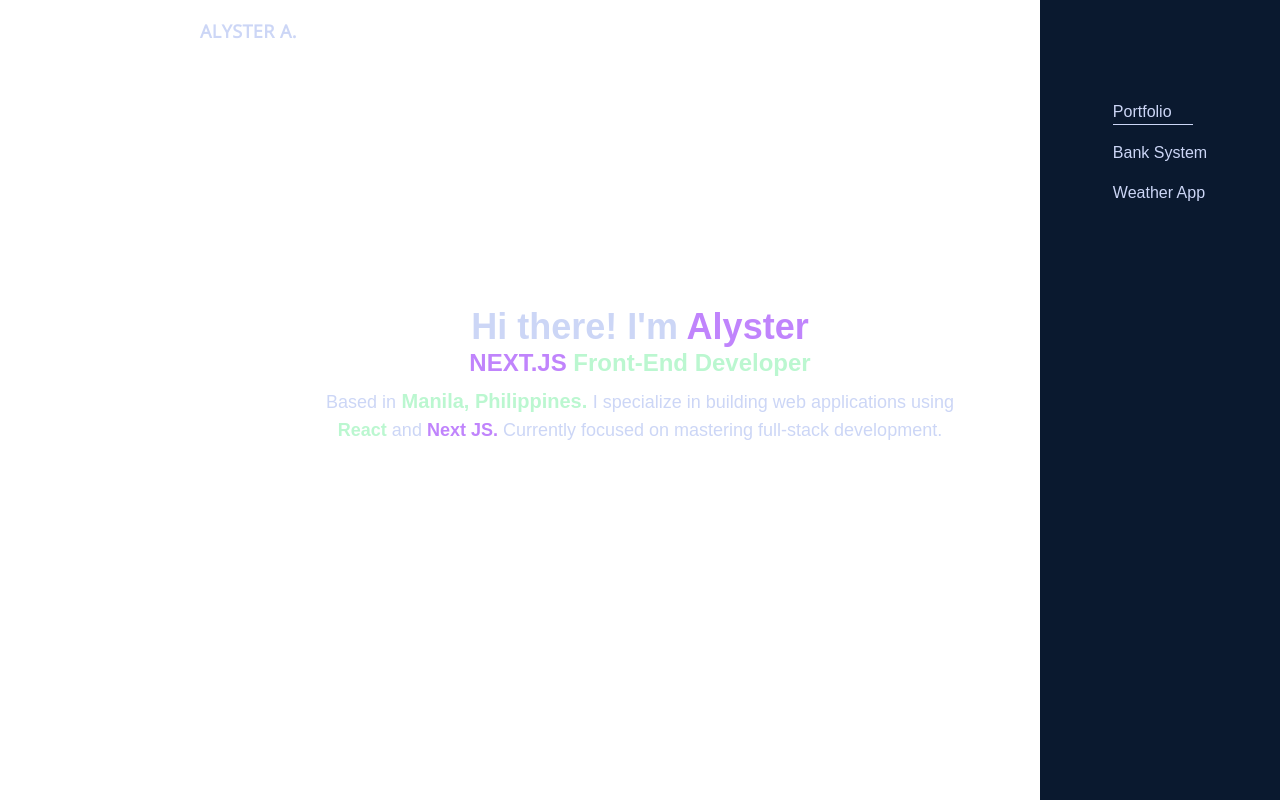
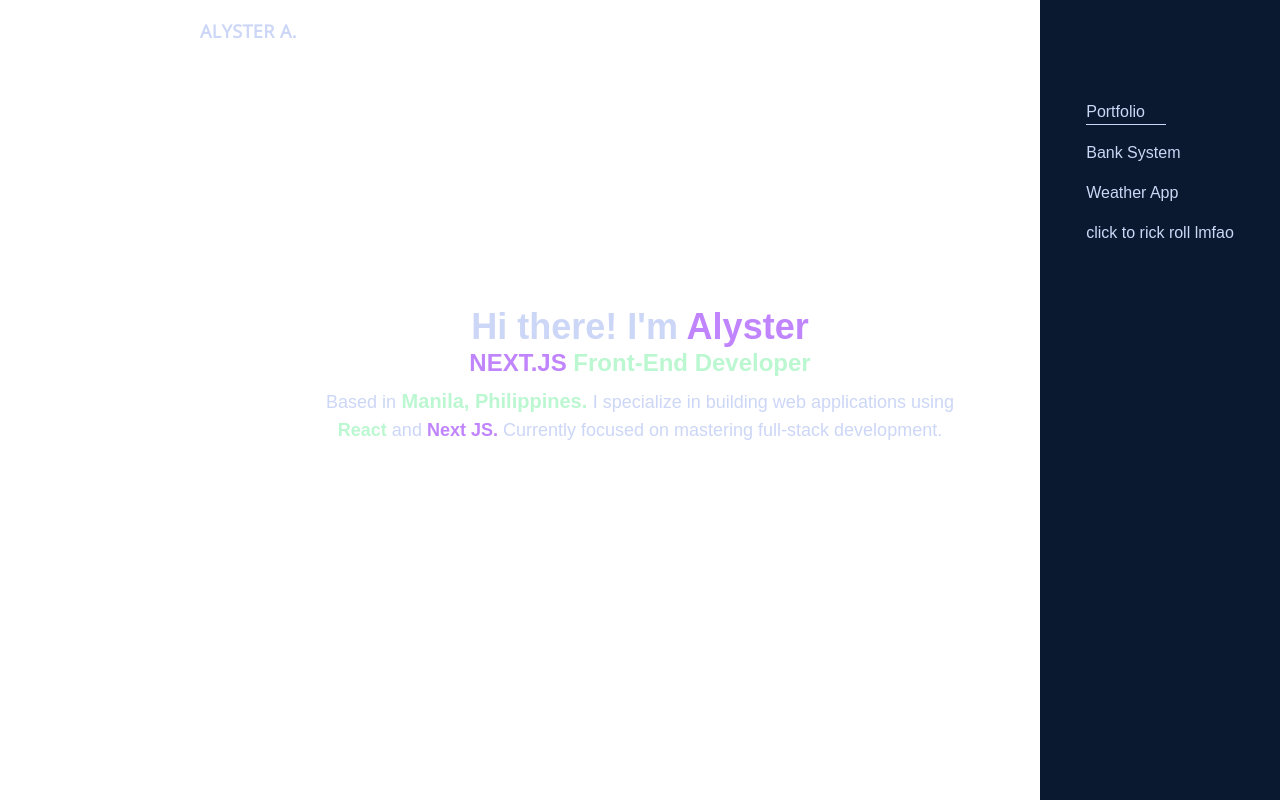
Before and after one commit to alysteragno/Professional-Website, a Next.js app in the folder professional-website/: page / in a window 1280 px wide. Shown: the top 800 px of the page. Built offline with nearby package versions, Linux system fonts and the light colour scheme; a web font is replaced by a local one.

Commit message:
refactor(sidebar): used spread operator to invoke ProjArray function values instead of manually calling each one

```diff
--- a/professional-website/src/app/components/education/education.tsx
+++ b/professional-website/src/app/components/education/education.tsx
@@ -1,3 +1,4 @@
+
 'use client';
 import Image from 'next/image';
 import Link from 'next/link';
--- a/professional-website/src/app/components/sidebar/projectList.tsx
+++ b/professional-website/src/app/components/sidebar/projectList.tsx
@@ -22,6 +22,12 @@ export const Projects: Proj[] = [
     video: "/video/BankSystem.mp4",
     route: "https://www.youtube.com/watch?v=xvFZjo5PgG0",
   },
+  {
+    id: "3",
+    name: "click to rick roll lmfao",
+    video: "/video/BankSystem.mp4",
+    route: "https://www.youtube.com/watch?v=xvFZjo5PgG0",
+  },
 ];
 
 export default function ProjArray({ id, name, video, route, onHover }: Proj) {
@@ -31,12 +37,12 @@ export default function ProjArray({ id, name, video, route, onHover }: Proj) {
       <div className="flex">
       <ul>
         <li
+            id={id}
             className="flex flex-col justify-center  hover:scale-105 transition-all rounded-sm"
             onMouseEnter={() => onHover?.(video)}
             onMouseLeave={() => onHover?.(null)}
           >
           <Link
-            id={id}
             href={route}
             target="_blank"
             rel="noopener noreferrer"
--- a/professional-website/src/app/components/sidebar/sidebar.tsx
+++ b/professional-website/src/app/components/sidebar/sidebar.tsx
@@ -21,12 +21,9 @@ export default function Sidebar() {
         </div>
         {Projects.map((project) => (
           <div key={project.id} className='mt-4'>
-
             <ProjArray
-              id={project.id}
-              name={project.name}
-              video={project.video}
-              route={project.route}
+              key={project.id}
+              {...project}
               onHover={handleHover}
             />
           </div>
```
